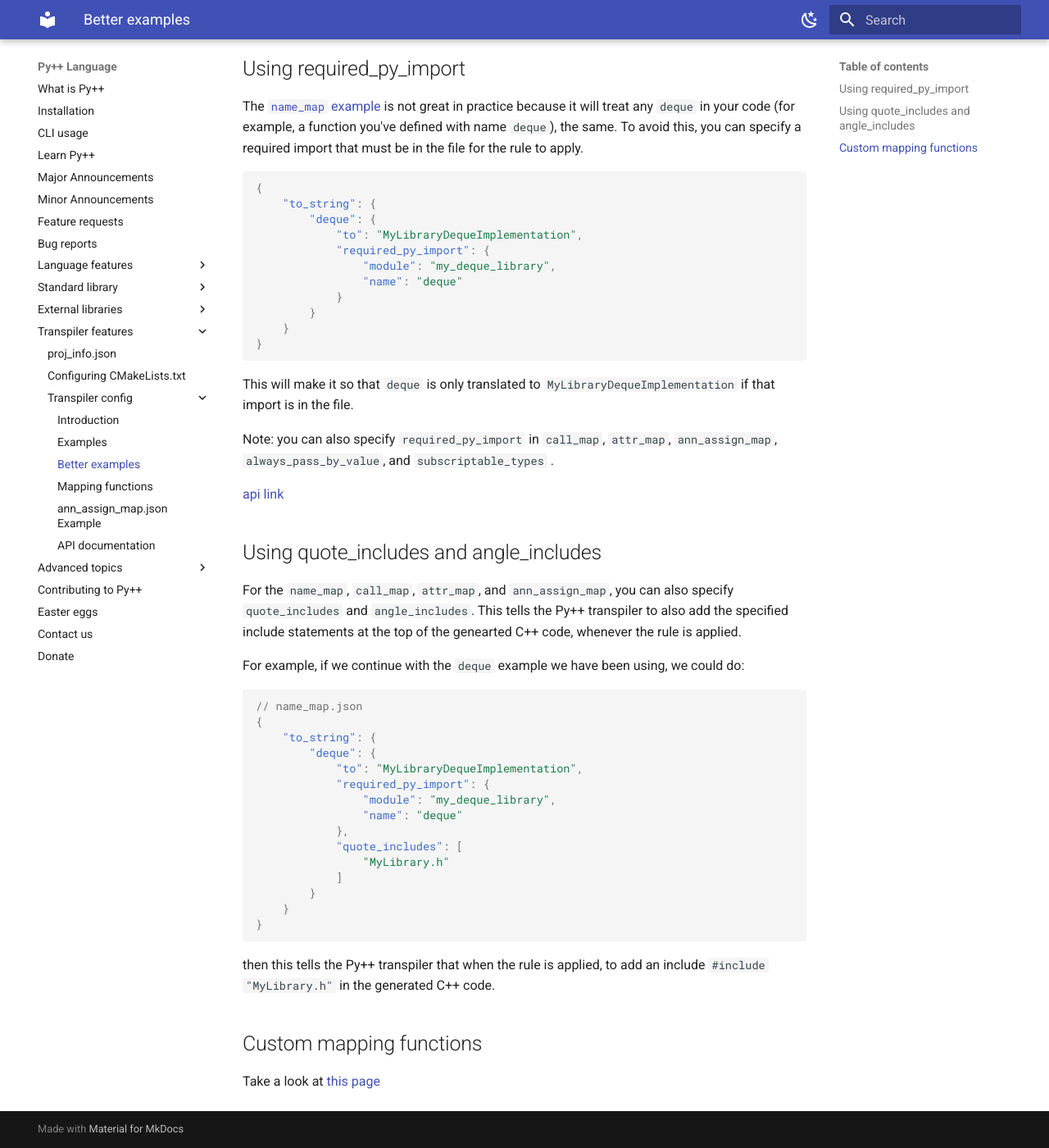
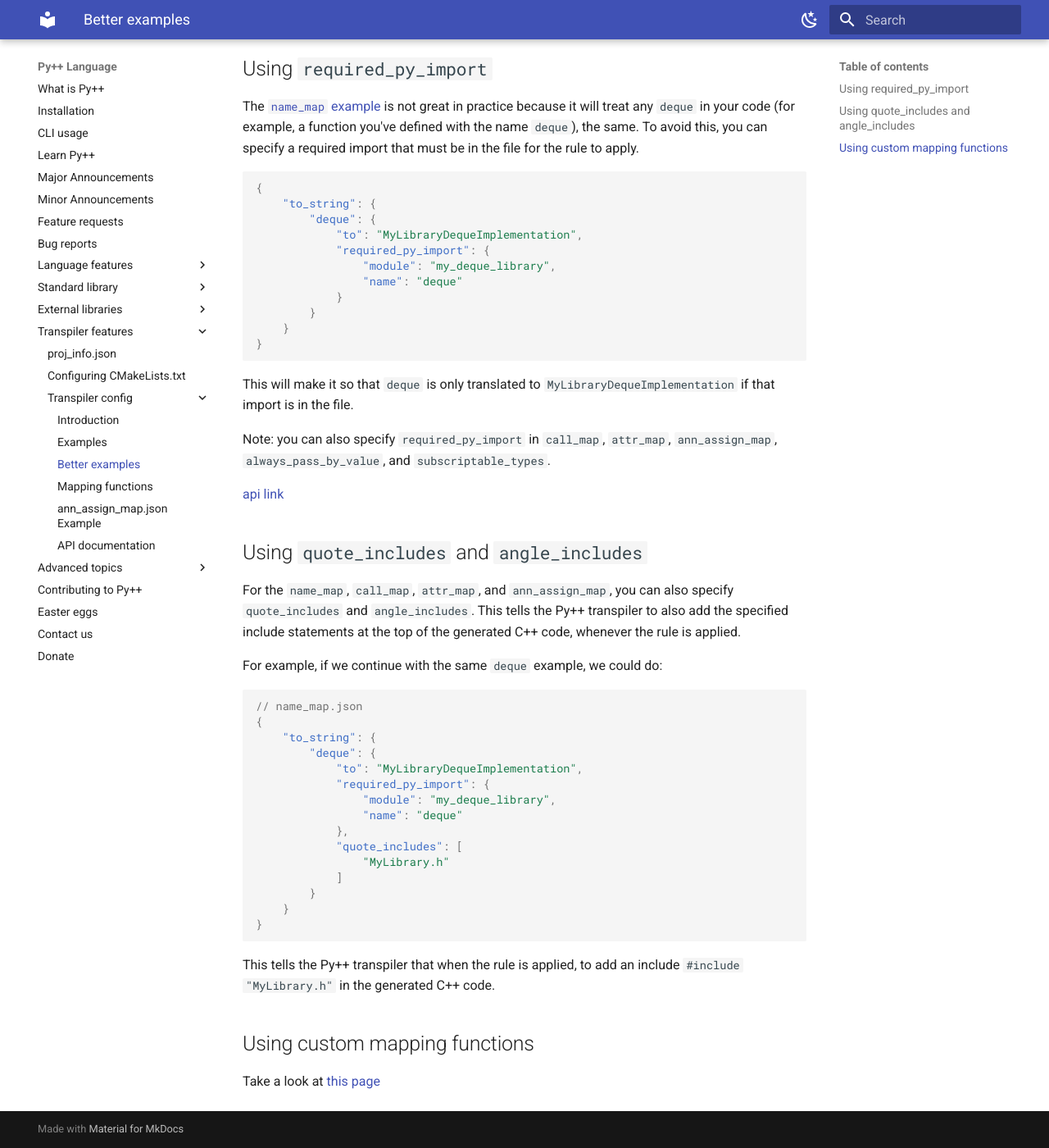
Before and after one commit to curtispuetz/pypp-docs, an MkDocs documentation site: the page built from docs/transpiler_features/config/better_examples.md, in a window 1280 px wide and 1400 px high, scrolled down 114 px. Shown: the whole window at 82% size. Built offline with MkDocs 1.6.1 and Material for MkDocs 9.7.7, drawn with Linux system fonts in a browser that asks for light colours.

Commit message:
Improve formatting and grammar in better_examples.md

````diff
--- a/docs/transpiler_features/config/better_examples.md
+++ b/docs/transpiler_features/config/better_examples.md
@@ -1,9 +1,9 @@
 # Transpiler config better examples
 
 
-## Using required_py_import
+## Using `required_py_import`
 
-The [`name_map` example](examples.md#name_mapjson) is not great in practice because it will treat any `deque` in your code (for example, a function you've defined with name `deque`), the same. To avoid this, you can specify a required import that must be in the file for the rule to apply.
+The [`name_map` example](examples.md#name_mapjson) is not great in practice because it will treat any `deque` in your code (for example, a function you've defined with the name `deque`), the same. To avoid this, you can specify a required import that must be in the file for the rule to apply.
 
 ```json
 {
@@ -21,15 +21,15 @@ The [`name_map` example](examples.md#name_mapjson) is not great in practice beca
 
 This will make it so that `deque` is only translated to `MyLibraryDequeImplementation` if that import is in the file.
 
-Note: you can also specify `required_py_import` in `call_map`, `attr_map`, `ann_assign_map`, `always_pass_by_value`, and `subscriptable_types` .
+Note: you can also specify `required_py_import` in `call_map`, `attr_map`, `ann_assign_map`, `always_pass_by_value`, and `subscriptable_types`.
 
 [api link](API.md/#required_py_import_object)
 
-## Using quote_includes and angle_includes
+## Using `quote_includes` and `angle_includes`
 
-For the `name_map`, `call_map`, `attr_map`, and  `ann_assign_map`, you can also specify `quote_includes` and `angle_includes`. This tells the Py++ transpiler to also add the specified include statements at the top of the genearted C++ code, whenever the rule is applied.
+For the `name_map`, `call_map`, `attr_map`, and  `ann_assign_map`, you can also specify `quote_includes` and `angle_includes`. This tells the Py++ transpiler to also add the specified include statements at the top of the generated C++ code, whenever the rule is applied.
 
-For example, if we continue with the `deque` example we have been using, we could do:
+For example, if we continue with the same `deque` example, we could do:
 
 ```json
 // name_map.json
@@ -49,8 +49,8 @@ For example, if we continue with the `deque` example we have been using, we coul
 }
 ```
 
-then this tells the Py++ transpiler that when the rule is applied, to add an include `#include "MyLibrary.h"` in the generated C++ code.
+This tells the Py++ transpiler that when the rule is applied, to add an include `#include "MyLibrary.h"` in the generated C++ code.
 
-## Custom mapping functions
+## Using custom mapping functions
 
 Take a look at [this page](mapping_functions.md)
````
